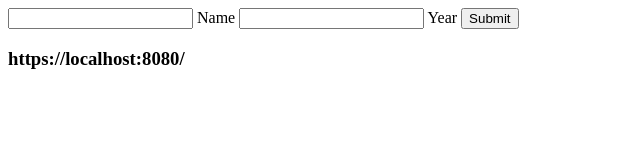
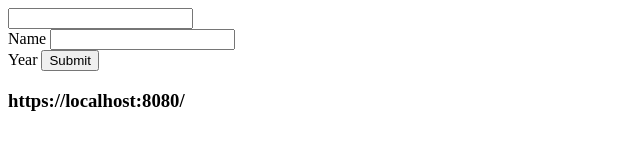
Before and after one commit to acciojob/sharable-urls-Toshika-02, a website: page main.html in a window 1280 px wide. Shown: the whole page, without its empty margins (0-640 px from the left). Drawn offline with Linux system fonts and the light colour scheme.

Commit message:
created a submission

```diff
--- a/main.html
+++ b/main.html
@@ -2,9 +2,9 @@
 <html>
   <body>
 	  <form>
-		  <input id="name" type="text" name="name">
+		  <input id="name" type="text" name="name"><br>
 		  <label id="name">Name</label>
-		  <input type="number" id="year" name="year">
+		  <input type="number" id="year" name="year"><br>
 		  <label id=number>Year</label>
 		  <button id="button" type="button" onclick= "Submit()">Submit</button>
 		  <h3 id="url">https://localhost:8080/</h3>
```
